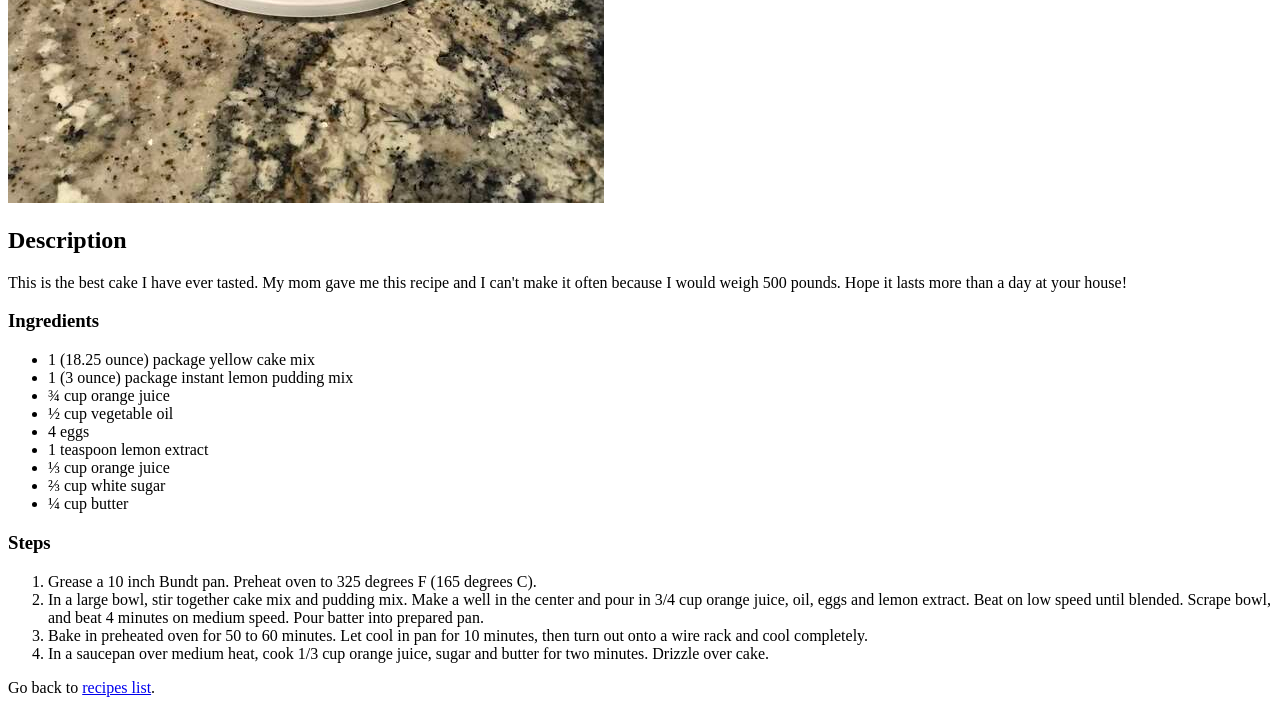
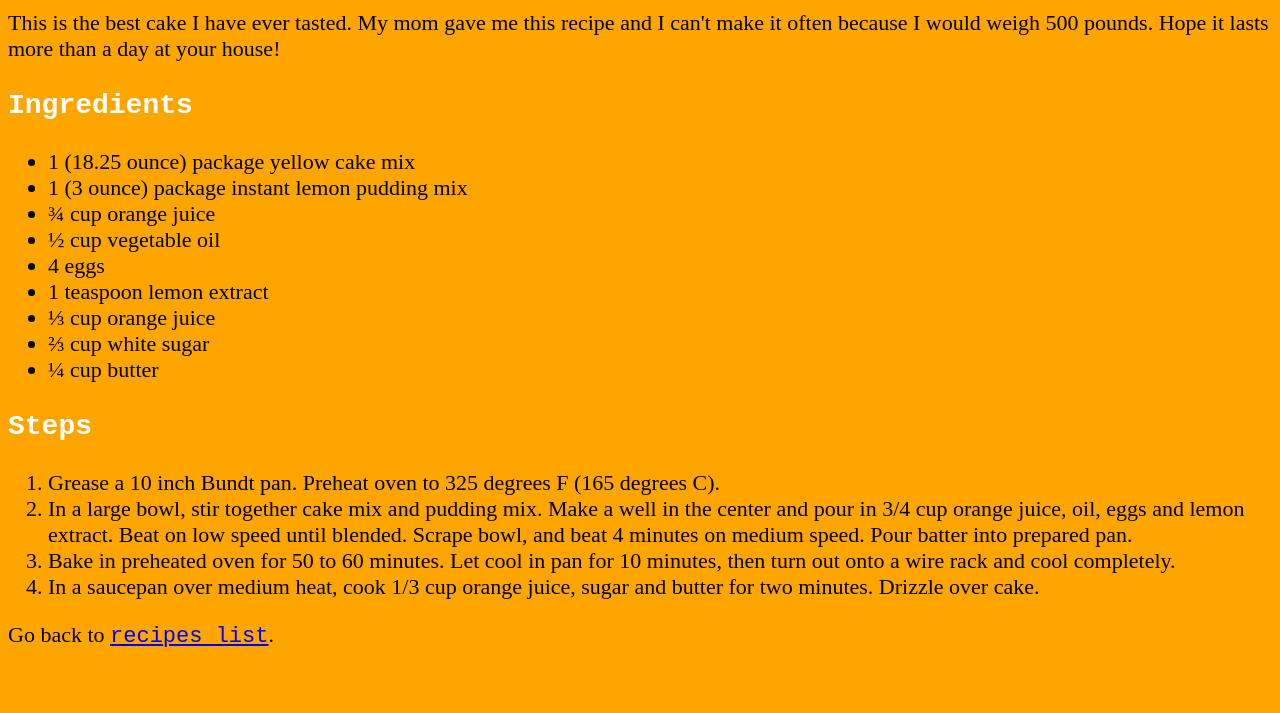
Before and after one commit to otheusma/odin-recipes, a plain HTML site: page recipes/orange-cake.html in a window 1280 px wide. Shown: the part 473-1186 px from the top of the page. After the commit the page ends 1144 px from the top, so only its background shows below. Drawn offline with Linux system fonts and the light colour scheme.

Commit message:
Add css to recipes pages

```diff
--- a/recipes/orange-cake.html
+++ b/recipes/orange-cake.html
@@ -3,6 +3,7 @@
     <head>
         <meta charset="utf-8">
         <title>Orange Cake Recipe</title>
+        <link rel="stylesheet" href="../style/style.css">
     </head>
     <body>
         <h1>Orange Cake</h1>
--- a/style/style.css
+++ b/style/style.css
@@ -1,15 +1,35 @@
 body {
-    background-color: rgb(174, 87, 255);
+    background-color: orange;
 }
 
-h1, h2 {
+h1,
+h2,
+h3 {
     color: white;
     font-size: 36px;
     font-family: monospace;
 }
 
-ul li {
-    color: yellow;
+h2 {
+    font-size: 32px;
+}
+
+h3 {
+    font-size: 28px;
+}
+
+li,
+p {
+    color: black;
     font-size: 22px;
-    font-family: sans-serif;
+    font-family: serif;
 }
+
+a {
+    font-family: monospace;
+}
+
+img {
+    height: auto;
+    width: 300px;
+}
```
Also changed, not shown: recipes/black-forest-cake.html (+1 -0 lines), recipes/chocolate-cake.html (+1 -0 lines).
